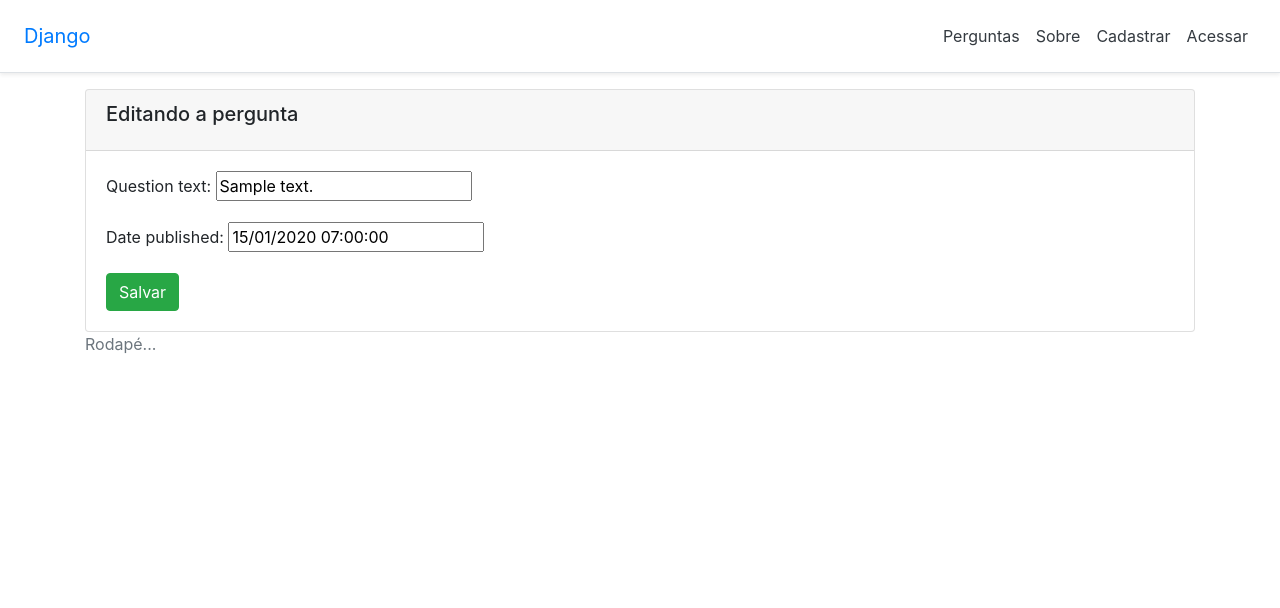
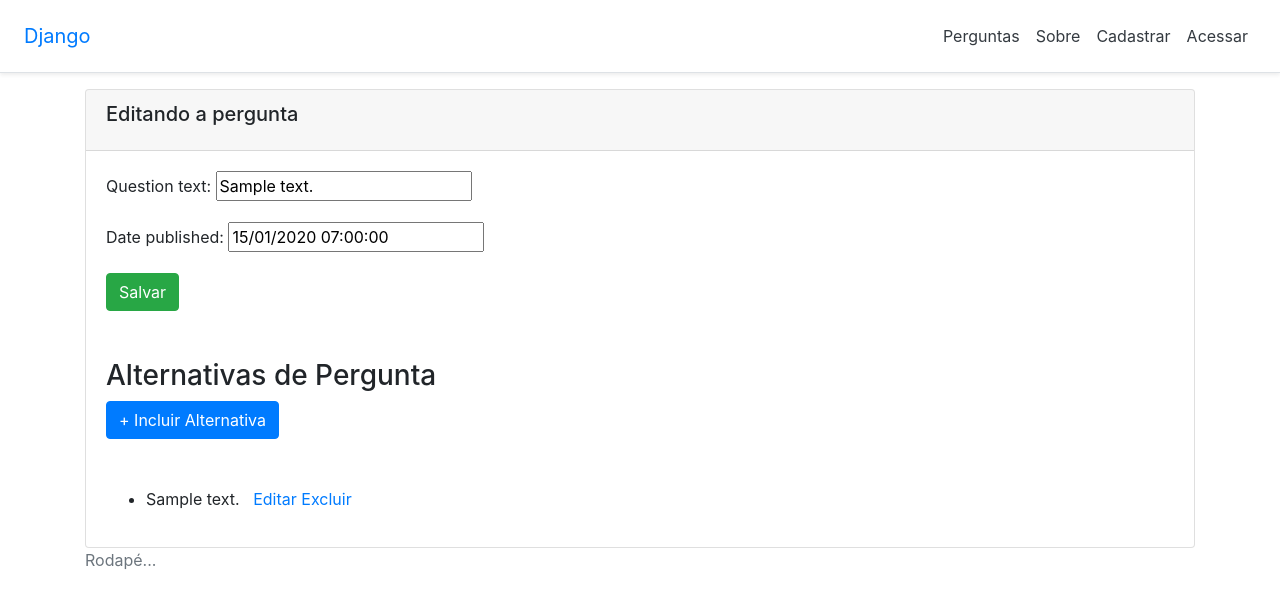
Before and after one commit to wasare/django-polls, a Django app: page /polls/pergunta/1/edit in a window 1280 px wide. Shown: the top 608 px of the page. Run offline with Django 4.2, Linux system fonts and the light colour scheme; tables that the repository leaves empty hold one stand-in row (values such as "Sample post"); parts of the project's set-up code (start-up, migrations or seed data) failed here and were passed over; some libraries are stand-ins or nearby versions.

Commit message:
Registros com Relacionamento 1:N

```diff
--- a/polls/urls.py
+++ b/polls/urls.py
@@ -31,6 +31,18 @@ urlpatterns = [
          views.SobreTemplateView.as_view(),
          name="about_page"
     ),
+    path('pergunta/<int:pk>/alternativa/add',
+        views.ChoiceCreateView.as_view(),
+        name="choice_add"
+    ),
+    path('alternativa/<int:pk>/edit',
+        views.ChoiceUpdateView.as_view(),
+        name="choice_edit"
+    ),
+    path('alternativa/<int:pk>/delete',
+        views.ChoiceDeleteView.as_view(),
+        name="choice_delete"
+    )
 
 ]
 
--- a/polls/views.py
+++ b/polls/views.py
@@ -1,5 +1,5 @@
 from django.forms.models import BaseModelForm
-from django.shortcuts import render
+from django.shortcuts import render, get_object_or_404
 from django.http import HttpResponse
 from django.views.generic.edit import CreateView, UpdateView, DeleteView
 from django.urls import reverse_lazy
@@ -70,6 +70,10 @@ class QuestionUpdateView(UpdateView):
         context = super(QuestionUpdateView, self).get_context_data(**kwargs)
         context['form_title'] = 'Editando a pergunta'
 
+        question_id = self.kwargs.get('pk')
+        choices = Choice.objects.filter(question__pk=question_id)
+        context['question_choices'] = choices
+
         return context
 
     def form_valid(self, request, *args, **kwargs):
@@ -100,3 +104,65 @@ class QuestionListView(ListView):
 
 class SobreTemplateView(TemplateView):
     template_name = 'polls/sobre.html'
+
+
+class ChoiceCreateView(CreateView):
+    model = Choice
+    template_name = 'polls/choice_form.html'
+    fields = ('choice_text', )
+    success_message = 'Pergunta criada com sucesso!'
+
+    def dispatch(self, request, *args, **kwargs):
+        self.question = get_object_or_404(Question, pk=self.kwargs.get('pk'))
+        return super(ChoiceCreateView, self).dispatch(request,  *args, **kwargs)
+
+    def get_context_data(self, **kwargs):
+        # question = get_object_or_404(Question,  pk=self.kwargs.get('pk'))
+        context = super(ChoiceCreateView, self).get_context_data(**kwargs)
+        context['form_title'] = f'Alternativa para:{self.question.question_text}'
+
+        return context
+
+    def form_valid(self, form):
+        form.instance.question = self.question
+        messages.success(self.request, self.success_message)
+        return super(ChoiceCreateView, self).form_valid(form)
+
+    def get_success_url(self, *args, **kwargs):
+        question_id = self.kwargs.get('pk')
+        return reverse_lazy('poll_edit', kwargs={'pk': question_id})
+
+
+class ChoiceUpdateView(UpdateView):
+    model = Choice
+    template_name = 'polls/choice_form.html'
+    fields = ('choice_text', )
+    success_message = 'Alternativa atualizada com sucesso!'
+
+    def get_context_data(self, **kwargs):
+        context = super(ChoiceUpdateView, self).get_context_data(**kwargs)
+        context['form_title'] = 'Editando alternativa'
+
+        return context
+
+    def form_valid(self, request, *args, **kwargs):
+        messages.success(self.request, self.success_message)
+        return super(ChoiceUpdateView, self).form_valid(request, *args, **kwargs)
+
+    def get_success_url(self, *args, **kwargs):
+        question_id = self.object.question.id
+        return reverse_lazy('poll_edit', kwargs={'pk': question_id})
+
+class ChoiceDeleteView(LoginRequiredMixin, DeleteView):
+    model = Choice
+    template_name = 'polls/choice_confirm_delete_form.html'
+    success_message = 'Alternativa excluída com sucesso!'
+
+    def form_valid(self, request, *args, **kwargs):
+        messages.success(self.request, self.success_message)
+        return super(ChoiceDeleteView, self).form_valid(request, *args, **kwargs)
+
+    def get_success_url(self, *args, **kwargs):
+        question_id = self.object.question.id
+        print(question_id)
+        return reverse_lazy('poll_edit', kwargs={'pk': question_id})
--- a/templates/polls/question_form.html
+++ b/templates/polls/question_form.html
@@ -11,6 +11,29 @@
             {{ form.as_p }}
             <button type="submit" class="btn btn-success">Salvar</button>
         </form>
+        {% if object %}
+        <div class="mt-5">
+            <h3>Alternativas de Pergunta</h3>
+            <a href="{% url 'choice_add' pk=object.id %}" class="btn btn-primary mb-5">
+                + Incluir Alternativa
+            </a>
+            <ul>
+            {% for choice in question_choices %}
+                <li>
+                    {{ choice.choice_text}} &nbsp;
+                    <a href="{% url 'choice_edit' pk=choice.id %}" class="link-secondary">
+                        Editar
+                    </a>
+                    <a href="{% url 'choice_delete' pk=choice.id %}" class="link-secondary">
+                        Excluir
+                    </a>
+                </li>
+            {% empty %}
+                <li>Não existem alternativas para a pergunta</li>
+            {% endfor %}
+            </ul>
+        </div>
+        {% endif %}
     </div>
 </div>
 {% endblock %} <!-- fecha o bloco content -->
```
Also changed, not shown: templates/polls/choice_confirm_delete_form.html (added, +21 -0 lines), templates/polls/choice_form.html (added, +16 -0 lines).
